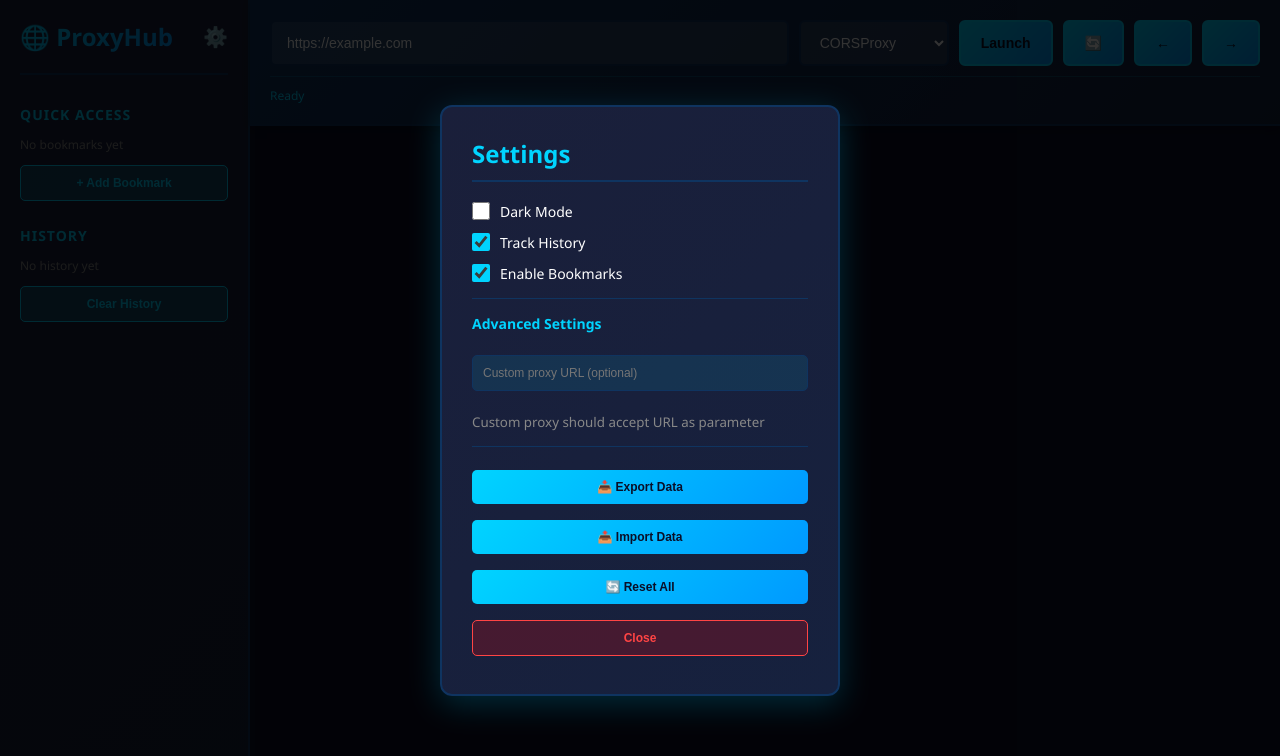
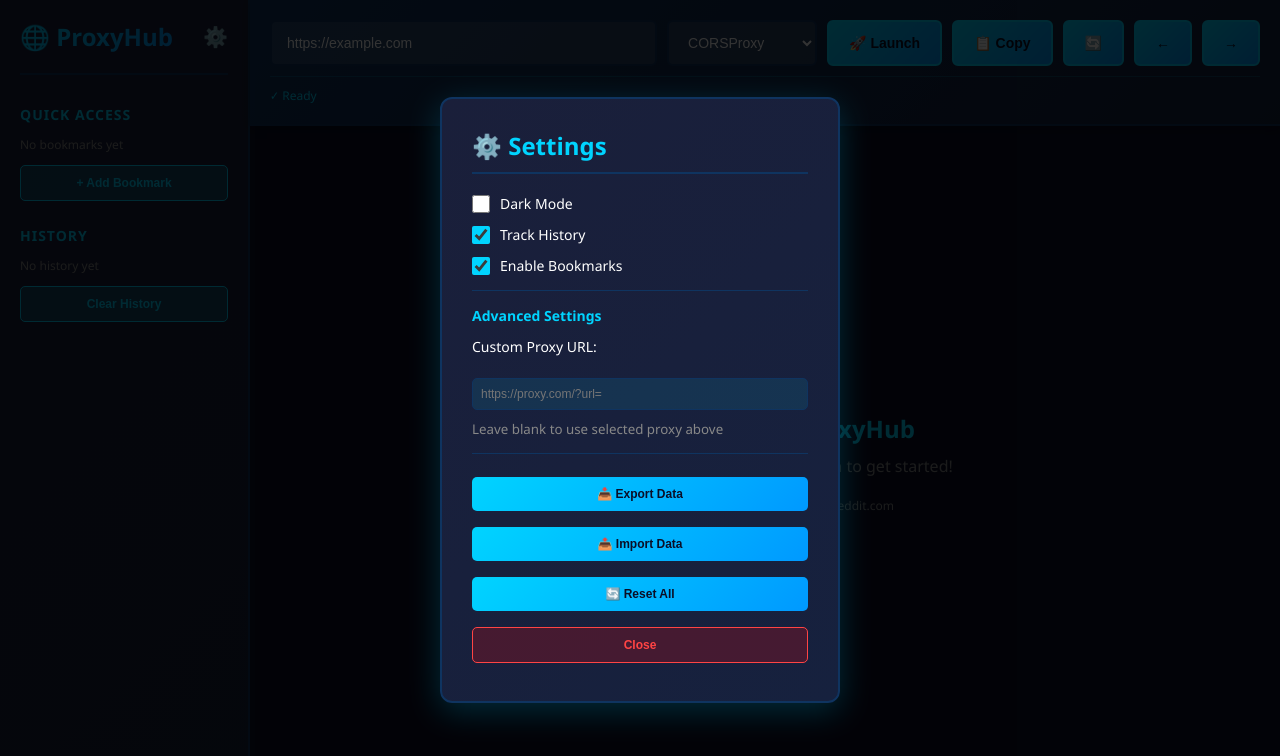
Before and after one commit to 6767-lgtm/proxy--aly, a plain HTML site: page index.html in a window 1280 px wide. Both pictures are taken after a click on the button "⚙️". Drawn offline with Linux system fonts and the light colour scheme.

```diff
--- a/index.html
+++ b/index.html
@@ -3,7 +3,7 @@
 <head>
     <meta charset="UTF-8">
     <meta name="viewport" content="width=device-width, initial-scale=1.0">
-    <title>Advanced Web Proxy</title>
+    <title>ProxyHub - Advanced Web Proxy</title>
     <link rel="stylesheet" href="styles.css">
 </head>
 <body>
@@ -30,31 +30,37 @@
 <div class="main-container">
     <div class="header">
         <div class="url-bar">
-            <input type="text" id="urlInput" placeholder="Enter URL or search..." value="https://example.com">
+            <input type="text" id="urlInput" placeholder="Enter URL (e.g., google.com)" value="https://example.com">
             <select id="proxySelect">
                 <option value="corsproxy">CORSProxy</option>
                 <option value="allorigins">AllOrigins</option>
                 <option value="api-allorigins">API (AllOrigins)</option>
             </select>
-            <button onclick="launchProxy()" class="launch-btn">Launch</button>
+            <button onclick="launchProxy()" class="launch-btn">🚀 Launch</button>
+            <button onclick="copyURL()" class="copy-btn" title="Copy URL (Ctrl+C)">📋 Copy</button>
             <button onclick="refreshProxy()" class="refresh-btn">🔄</button>
             <button onclick="goBack()" class="back-btn">←</button>
             <button onclick="goForward()" class="forward-btn">→</button>
         </div>
         <div class="status-bar">
-            <span id="statusText">Ready</span>
+            <span id="statusText">✓ Ready</span>
             <span id="loadingSpinner" class="spinner" style="display: none;">⏳</span>
         </div>
     </div>
 
     <div class="viewer-container">
         <iframe id="viewer" class="viewer"></iframe>
+        <div class="empty-state" id="emptyState">
+            <h2>🌐 Welcome to ProxyHub</h2>
+            <p>Enter a URL above and click Launch to get started!</p>
+            <p style="font-size: 12px; color: #888; margin-top: 20px;">💡 Try: google.com, wikipedia.org, reddit.com</p>
+        </div>
     </div>
 </div>
 
 <div class="settings-modal" id="settingsModal">
     <div class="settings-content">
-        <h2>Settings</h2>
+        <h2>⚙️ Settings</h2>
         <label>
             <input type="checkbox" id="darkMode" onchange="toggleDarkMode()"> Dark Mode
         </label>
@@ -66,10 +72,9 @@
         </label>
         <hr>
         <h3>Advanced Settings</h3>
-        <label>
-            <input type="text" id="customProxy" placeholder="Custom proxy URL (optional)">
-        </label>
-        <small>Custom proxy should accept URL as parameter</small>
+        <label>Custom Proxy URL:</label>
+        <input type="text" id="customProxy" placeholder="https://proxy.com/?url=" style="width: 100%; padding: 8px; margin: 10px 0;">
+        <small>Leave blank to use selected proxy above</small>
         <hr>
         <button onclick="exportData()">📥 Export Data</button>
         <button onclick="importData()">📤 Import Data</button>
```
Also changed, not shown: 2 other files.
